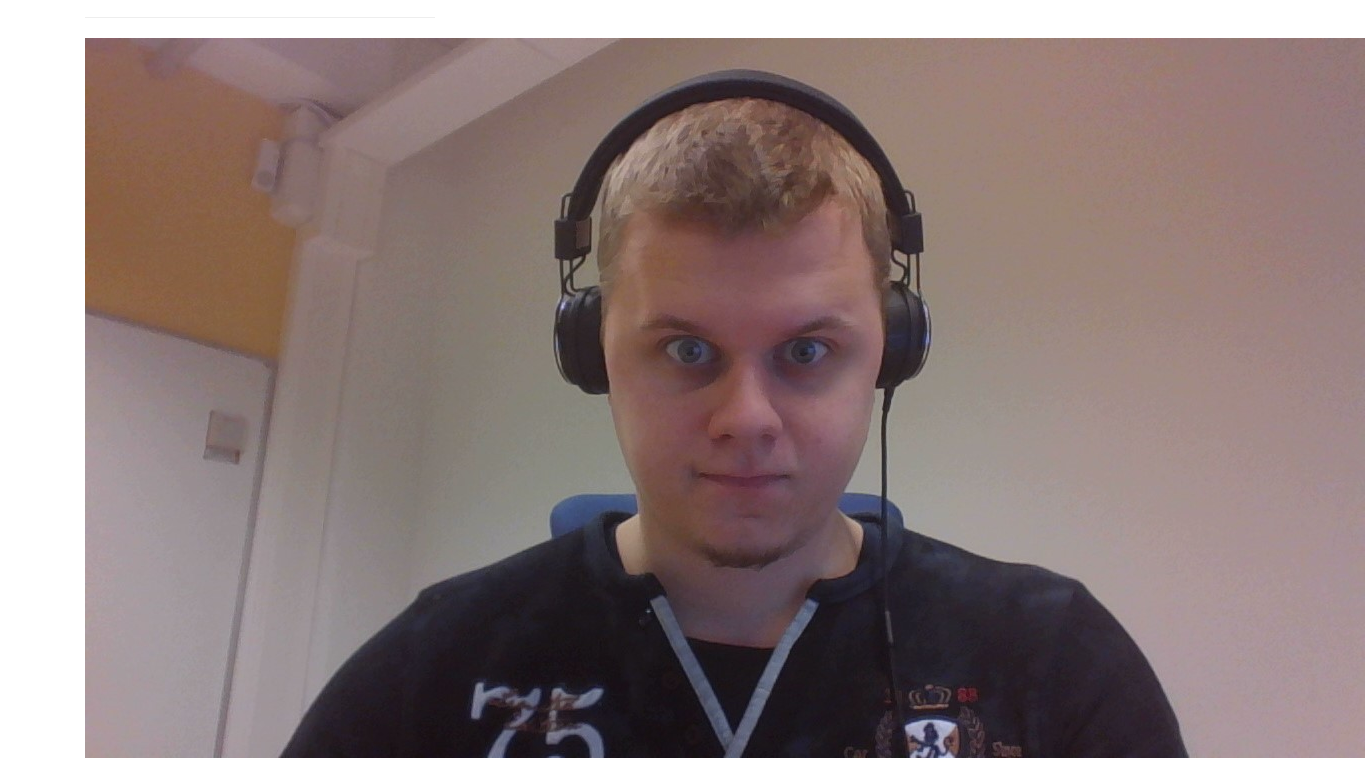
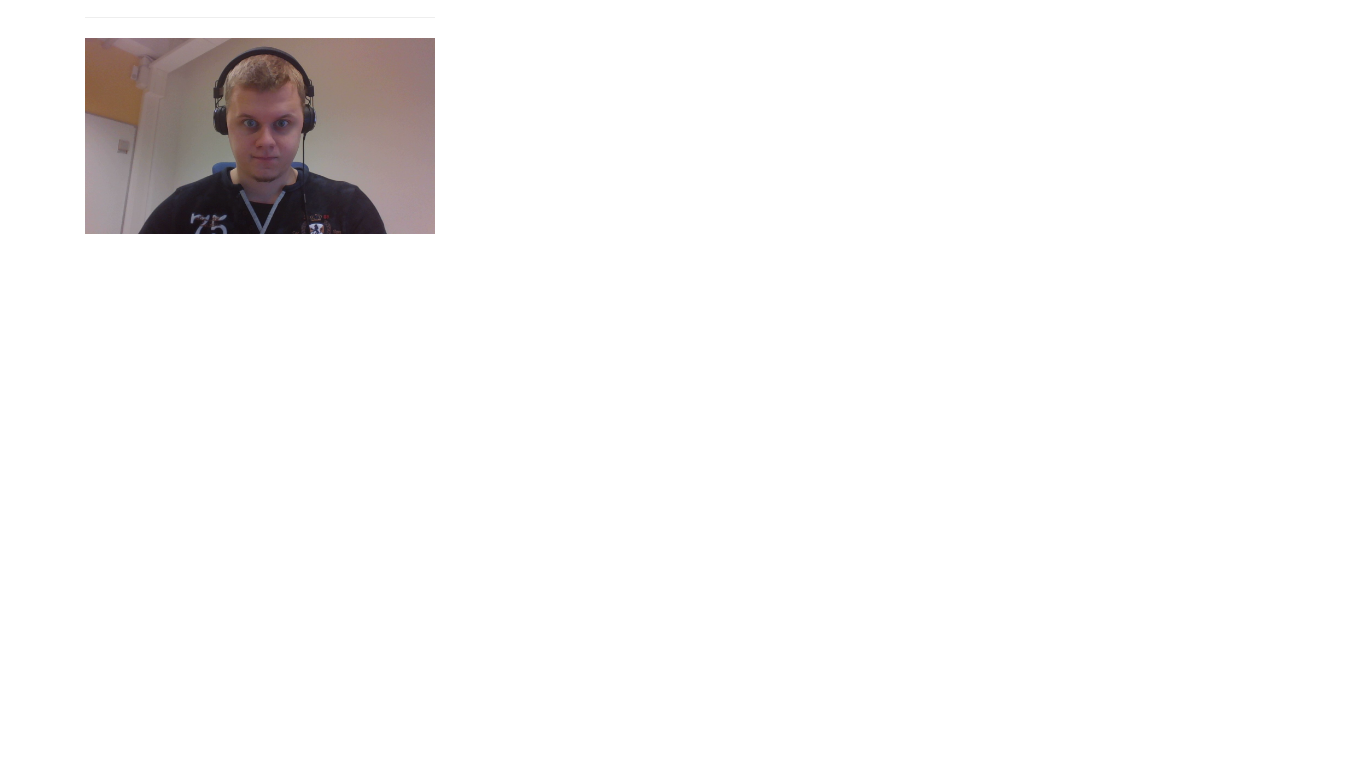
Before and after one commit to Moicio/Roope, a plain HTML site: page index.html in a window 1280 px wide. Shown: the part 63-821 px from the top of the page, 1365 px wide, since content can reach past the window. After the commit the page ends 800 px from the top, so only its background shows below. Drawn offline with nearby package versions, Linux system fonts and the light colour scheme.

Commit message:
Update index.html

```diff
--- a/index.html
+++ b/index.html
@@ -9,7 +9,7 @@
       <div class="col-xs-4">
         <h1>Moro!</h1>
         <hr />
-        <img src="WIN_20170209_16_59_54_Pro.jpg">
+        <img src="WIN_20170209_16_59_54_Pro.jpg" class="img-responsive">
       </div>
     </div>
   </div>
```
